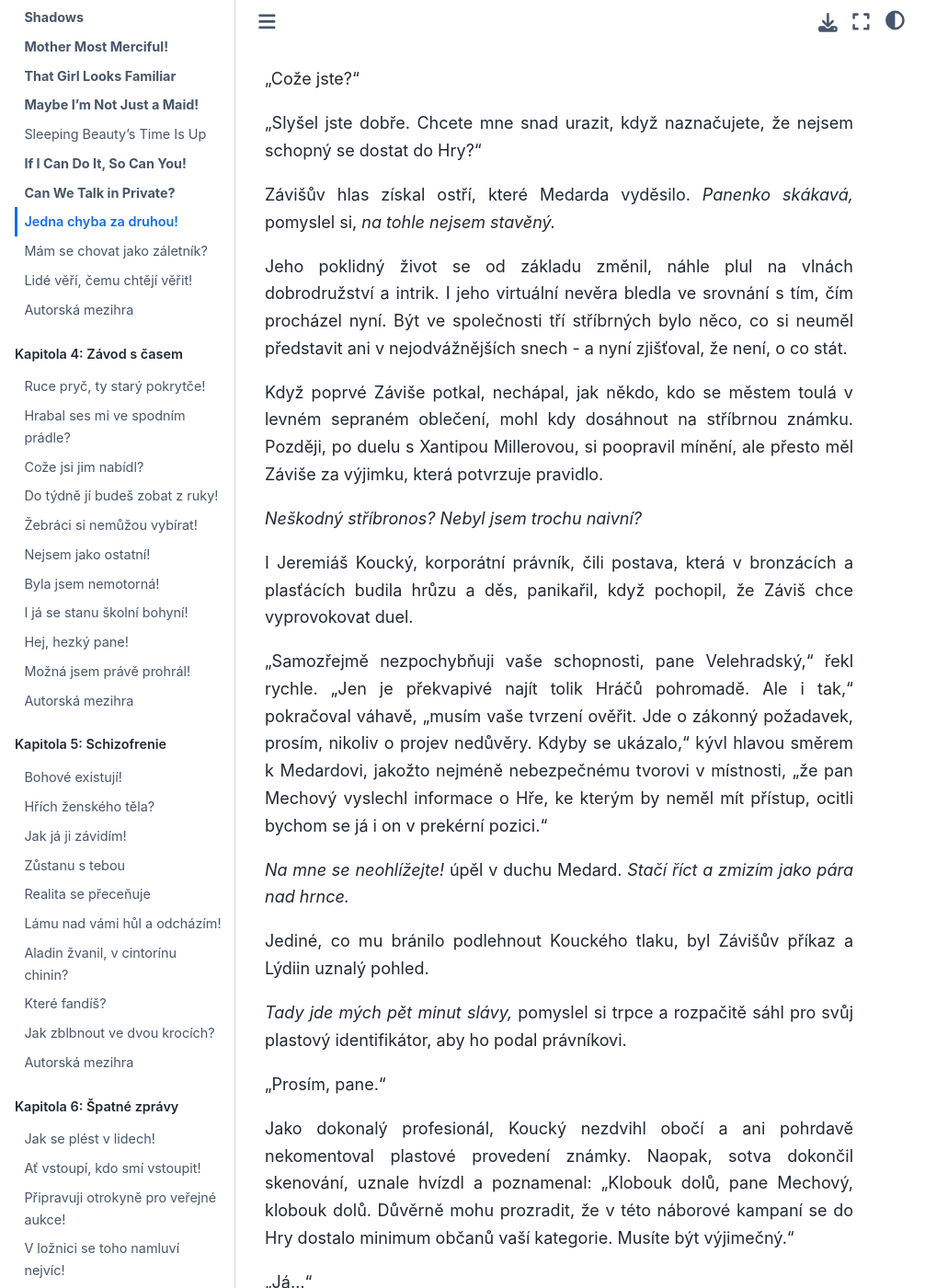
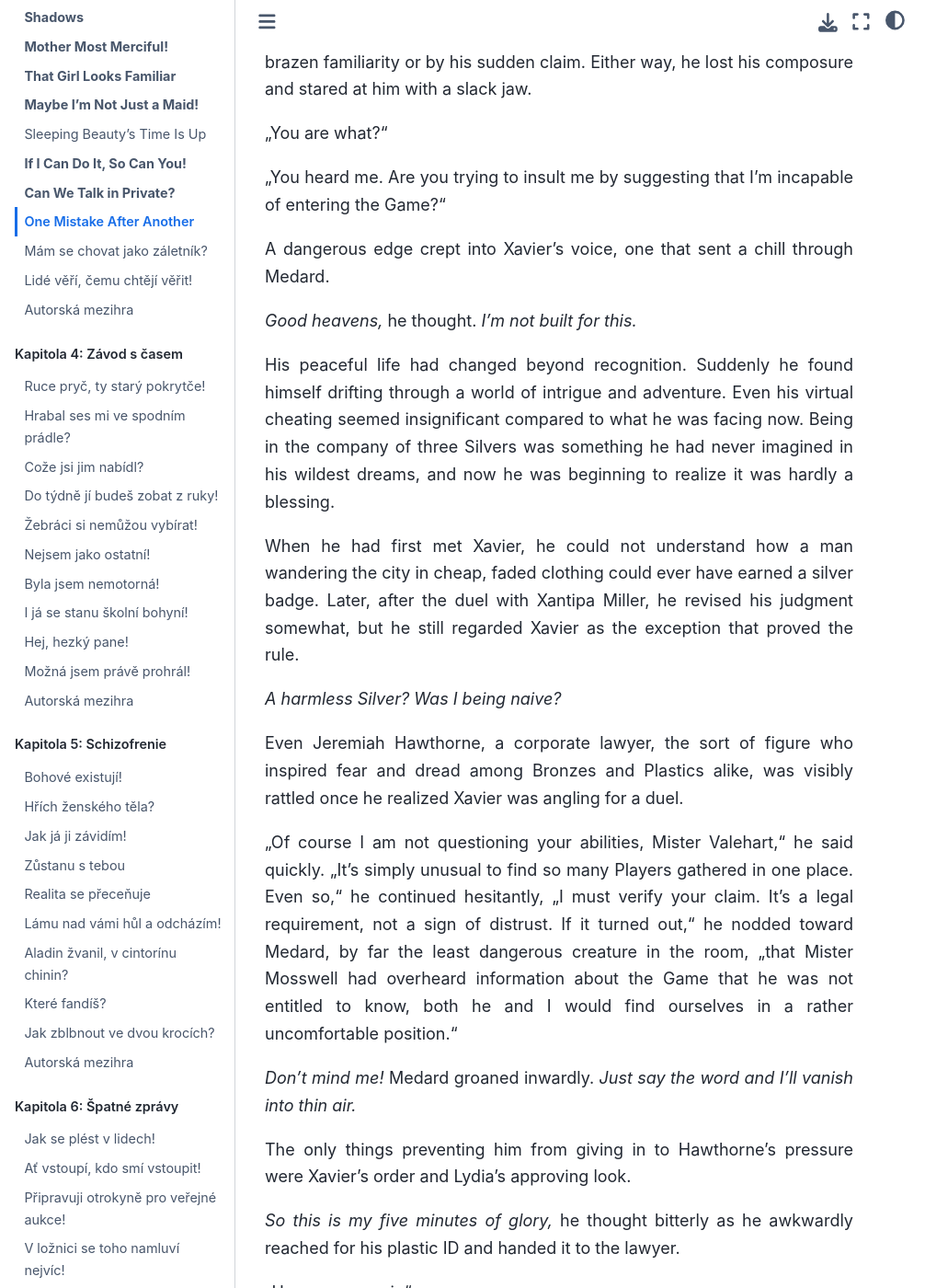
Before and after one commit to hanpari/sest-spolecniku, a Sphinx documentation site: the page built from source/sest_spolecniku/003-velke-dobrodruzstvi/08.md, in a window 1280 px wide and 1400 px high, scrolled down 512 px. Shown: the whole window at 92% size, without its empty margins (0-1031 px from the left). Built offline with Sphinx 7.4.7 and the Sphinx Book theme 1.1.4, drawn with Linux system fonts in a browser that asks for light colours; some of the changed text lies outside the part shown.

Commit message:
One mistake

```diff
--- a/source/sest_spolecniku/003-velke-dobrodruzstvi/08.md
+++ b/source/sest_spolecniku/003-velke-dobrodruzstvi/08.md
@@ -1,141 +1,169 @@
-# Jedna chyba za druhou!
+# One Mistake After Another
 
-"Nač ještě čekáte?"
+"What are you still waiting for?"
 
-Kouckého hlas vyjadřoval notnou dávku nadřazené netrpělivosti. Zdálo se ale, že nic nedokáže přimět Záviše a Medarda, aby opustili Lýdii.
+Hawthorne's voice carried a generous measure of superior impatience. Yet nothing seemed capable of persuading Xavier and Medard to leave Lydia's side.
 
-"Znovu opakuji," řekl důrazně Koucký, "že můj rozhovor se slečnou Lýdií podléhá utajení, které vyžaduje zákon o Hře. Skutečnost, že s vámi sdílím tuto informaci, vás může dostat do potíží."
+"Allow me to repeat myself," said Hawthorne firmly. "My conversation with Miss Lydia is protected by confidentiality under the Game Act. The fact that I am sharing this information with you could get you into serious trouble."
 
-"My vás nenutili se svěřovat," opáčil Záviš suše a pokračoval. "Ale klídek, kamaráde. Nevím, jak moc plavete vy v maléru, ale my tři jsme *bona fide* Hráči. Klidně si pusťte pusu na špacír."
+"We never forced you to share anything," Xavier replied dryly. Then he added, "Easy there, mate. I don't know how deep you're swimming in hot water, but the three of us are *bona fide* Players. Feel free to speak your mind."
 
-Těžko soudit, zda Kouckého ohromila více Závišovo pepická důvěrnost nebo jeho nenadálé tvrzení. V každém případě ztratil sebeovládání a zůstal zírat s pokleslou čelistí.
+It was hard to tell whether Hawthorne was more shocked by Xavier's brazen familiarity or by his sudden claim. Either way, he lost his composure and stared at him with a slack jaw.
 
-"Cože jste?"
+"You are what?"
 
-"Slyšel jste dobře. Chcete mne snad urazit, když naznačujete, že nejsem schopný se dostat do Hry?"
+"You heard me. Are you trying to insult me by suggesting that I'm incapable of entering the Game?"
 
-Závišův hlas získal ostří, které Medarda vyděsilo. *Panenko skákavá,* pomyslel si, *na tohle nejsem stavěný.*
+A dangerous edge crept into Xavier's voice, one that sent a chill through Medard.
 
-Jeho poklidný život se od základu změnil, náhle plul na vlnách dobrodružství a intrik. I jeho virtuální nevěra bledla ve srovnání s tím, čím procházel nyní. Být ve společnosti tří stříbrných bylo něco, co si neuměl představit ani v nejodvážnějších snech - a nyní zjišťoval, že není, o co stát.
+*Good heavens,* he thought. *I'm not built for this.*
 
-Když poprvé Záviše potkal, nechápal, jak někdo, kdo se městem toulá v levném sepraném oblečení, mohl kdy dosáhnout na stříbrnou známku. Později, po duelu s Xantipou Millerovou, si poopravil mínění, ale přesto měl Záviše za výjimku, která potvrzuje pravidlo.
+His peaceful life had changed beyond recognition. Suddenly he found himself drifting through a world of intrigue and adventure. Even his virtual cheating seemed insignificant compared to what he was facing now. Being in the company of three Silvers was something he had never imagined in his wildest dreams, and now he was beginning to realize it was hardly a blessing.
 
-*Neškodný stříbronos? Nebyl jsem trochu naivní?*
+When he had first met Xavier, he could not understand how a man wandering the city in cheap, faded clothing could ever have earned a silver badge. Later, after the duel with Xantipa Miller, he revised his judgment somewhat, but he still regarded Xavier as the exception that proved the rule.
 
-I Jeremiáš Koucký, korporátní právník, čili postava, která v bronzácích a plasťácích budila hrůzu a děs, panikařil, když pochopil, že Záviš chce vyprovokovat duel.
+*A harmless Silver? Was I being naive?*
 
-"Samozřejmě nezpochybňuji vaše schopnosti, pane Velehradský," řekl rychle. "Jen je překvapivé najít tolik Hráčů pohromadě. Ale i tak," pokračoval váhavě, "musím vaše tvrzení ověřit. Jde o zákonný požadavek, prosím, nikoliv o projev nedůvěry. Kdyby se ukázalo," kývl hlavou směrem k Medardovi, jakožto nejméně nebezpečnému tvorovi v místnosti, "že pan Mechový vyslechl informace o Hře, ke kterým by neměl mít přístup, ocitli bychom se já i on v prekérní pozici."
+Even Jeremiah Hawthorne, a corporate lawyer, the sort of figure who inspired fear and dread among Bronzes and Plastics alike, was visibly rattled once he realized Xavier was angling for a duel.
 
-*Na mne se neohlížejte!* úpěl v duchu Medard. *Stačí říct a zmizím jako pára nad hrnce.*
+"Of course I am not questioning your abilities, Mister Valehart," he said quickly. "It's simply unusual to find so many Players gathered in one place. Even so," he continued hesitantly, "I must verify your claim. It's a legal requirement, not a sign of distrust. If it turned out," he nodded toward Medard, by far the least dangerous creature in the room, "that Mister Mosswell had overheard information about the Game that he was not entitled to know, both he and I would find ourselves in a rather uncomfortable position."
 
-Jediné, co mu bránilo podlehnout Kouckého tlaku, byl Závišův příkaz a Lýdiin uznalý pohled.
+*Don't mind me!* Medard groaned inwardly. *Just say the word and I'll vanish into thin air.*
 
-*Tady jde mých pět minut slávy,* pomyslel si trpce a rozpačitě sáhl pro svůj plastový identifikátor, aby ho podal právníkovi.
+The only things preventing him from giving in to Hawthorne's pressure were Xavier's order and Lydia's approving look.
 
-"Prosím, pane."
+*So this is my five minutes of glory,* he thought bitterly as he awkwardly reached for his plastic ID and handed it to the lawyer.
 
-Jako dokonalý profesionál, Koucký nezdvihl obočí a ani pohrdavě nekomentoval plastové provedení známky. Naopak, sotva dokončil skenování, uznale hvízdl a poznamenal: "Klobouk dolů, pane Mechový, klobouk dolů. Důvěrně mohu prozradit, že v této náborové kampaní se do Hry dostalo minimum občanů vaší kategorie. Musíte být výjimečný."
+"Here you are, sir."
 
-"Já…"
+A consummate professional, Hawthorne neither raised an eyebrow nor made any disparaging remark about the badge's plastic material. On the contrary, the moment he finished scanning it, he gave an appreciative whistle.
 
-Medard si zahanbeně vzpomněl, jak utekl z Herního Centra a jak se hroutil v Závišově bytě.
+"My hat off to you, Mister Mosswell. My hat off indeed. Confidentially speaking, very few citizens of your category made it into the Game during this recruitment campaign. You must be exceptional."
 
-"Přirozeně, že je výjimečný," ozvala se chladně Lýdie a sundala svoji známku z krku. "Nebo si myslíš, že sbírám náhodné plasťáky na ulici?"
+"I..."
 
-*To zabolelo,* pomyslel si Medard. *Kolem a kolem, nejsem opravdu nic víc než náhodný plasťák sebraný na ulici.*
+Medard remembered with embarrassment how he had fled the Game Centre and broken down in Xavier's apartment.
 
-"Vždycky jsem uznával vaše schopnosti, slečno Lýdie," pospíšil si Koucký s odpovědí. "Prosím, tady máte svou známku. Váš otec bude nadšený, že jste uvnitř Hry. Ne všichni měli to štěstí."
+"Naturally he's exceptional," Lydia said coldly, removing her own badge from around her neck. "Or did you think I pick random Plastics off the street?"
 
-*Moje Laura vždycky říká, že nerozumím světu,* vzdechl si Medard. *A měla pravdu. Takový patolízal!*
+*That hurt,* Medard thought. *When all is said and done, I really am nothing more than a random Plastic picked up off the street.*
 
-Kdyby se ho někdo zeptal, kdo je v místnosti největší zvíře, byl by ukázal na právníka. Ukazovalo se ale, že ten zde stojí na nejnižší příčce. *Kdo je tahle Lýdie Krajcarová? Opravdu je to korporátní princezna?*
+"I have always respected your abilities, Miss Lydia," Hawthorne hurried to reply. "Please, here's your badge back. Your father will be delighted to hear you've entered the Game. Not everyone was so fortunate."
 
-Medard slýchával o korporátních dědicích jen nejhorší, ale Lýdie mu připadala obyčejná - možná kompetentní, ale nevystupující z řady.
+*Laura always says I don't understand the world,* Medard sighed inwardly. *And she was right. What a bootlicker.*
 
-"Tak," prohlásil Koucký. "Formality máme za sebou. Abych se zbytečně neopakoval, slečno Lýdie, nebudu naléhat na soukromý rozhovor."
+If someone had asked him who the biggest predator in the room was, he would have pointed to the lawyer. Yet it was becoming increasingly clear that Hawthorne stood at the very bottom of the hierarchy.
 
-"Děkuji, Jeremiáši."
+*Who exactly is Lydia Carver? Is she really a corporate princess?*
 
-"Ale musím podotknout, že se dotknu i rodinných záležitostí. Zvažte tedy, zda svým přátelům důvěřujete. Počítejte, že váš otec se dozví veškeré podrobnosti."
+Medard had only ever heard bad things about corporate heirs, yet Lydia seemed perfectly ordinary. Competent, certainly, but hardly larger than life.
 
-*Ano, prosím,* pomyslel si Medard odevzdaně. *Napráskejte mne zlatonosovi. Bude určitě rád, že se jeho dceruška zahazuje s plasťákem.*
+"Well then," Hawthorne declared. "The formalities are behind us. Rather than repeat myself, Miss Lydia, I shall not insist on a private conversation."
 
-Na druhou stranu, Záviše nechaly zastřené hrozby klidným. "Pokud jde o Hru," opáčil klidně, "naši skupinu zastupuji já. Rodinné záležitosti prosím vynechejte, nebo omezte na bezpečnou mez."
+"Thank you, Jeremiah."
 
-"Chcete říct, že s vámi jednám jako s právnickou osobou?"
+"However, I should point out that family matters are bound to arise. Consider carefully whether you trust your friends. You should assume your father will learn every detail."
 
-"*De facto*, ne *de iure*. Stojíme na začátku. Musíme uzavřít jednání, které se týkají dalších podílníků."
+*Yes, please,* Medard thought wearily. *Go ahead and report me to a Gold. I'm sure he'll be thrilled that his precious daughter is associating with a Plastic.*
 
-"Je to tak?" zeptal se Koucký Lýdie. Ta kývla, i když poněkud zaraženě.
+The veiled threat did little to disturb Xavier.
 
-*Další podílníci?* uvažoval Medard. *Já, Lýdie a kdo dál?" Vzpomněl si na Světlanu, Juraje a Gabrielu.*Copak chce dostat do Hry i ty děti? Zbláznil se?*
+"As far as the Game is concerned," he replied calmly, "I represent our group. Family matters should be omitted, or at least restricted to a safe minimum."
 
-"Velmi dobře," poznamenal Koucký obdivně. "Málokdo by reagoval tak rychle. O to jednodušší bude moje úloha. Slečno Lýdie, mohu  předpokládat, že se nevzdáte svého nástupnického práva v **Asfaltové-Cestovní**?"
+"Are you saying I should treat you as a legal entity?"
 
-"Jistěže ne," odpověděla Lýdie opatrně. "Záleží na podmínkách, které stanoví otec. Stále chce, aby jeho nástupce získal zlatý občanský status?"
+"*De facto*, not *de iure*. We're only at the beginning. Several agreements involving additional stakeholders still need to be concluded."
 
-"Na tom se nic nezměnilo."
+"Is that so?" Hawthorne asked Lydia.
 
-"Pak je mu těžké vyhovět. A ty to dobře víš, Jeremiáši. I kdyby mi otec svěřil jednu z našich poboček, nemám valnou naději."
+She nodded, though she appeared somewhat caught off guard.
 
-"Mladý pan Alfréd to dokázal."
+*Additional stakeholders?* Medard wondered. *Me, Lydia, and who else?*
 
-"Otec vždycky tvrdí, že stát se zlatonosem je těžké, zůstat jím ještě těžší. Blíží se uzávěrka. Jaké myslíš, že bude skóre po ní?"
+He remembered Svetlana, Gregori, and Gabrielle.
 
-"Vyhlídky nejsou optimistické," připustil Koucký. "Ale tady přichází vaše šance, slečno Lýdie."
+*Surely he doesn't plan to drag those kids into the Game as well. Has he lost his mind?*
 
-"Mluvíme o Hře?"
+"Very good," Hawthorne remarked admiringly. "Few people would have reacted so quickly. That will make my task much easier. Miss Lydia, may I assume you have no intention of giving up your inheritance rights in **Asphalt Travel**?"
 
-"Vidím, že si rozumíme."
+"Of course not," Lydia replied cautiously. "That depends on the conditions Father sets. Does he still insist that his successor attain Gold citizenship status?"
 
-"Ale proč?"
+"That hasn't changed."
 
-"Protože Hra je příležitost. Nesmíte se zlobit, že nepovím víc, ale zaplatili jsme nekřesťanskou sumu za informace, které nejsou veřejné. Jestliže trváte na vstupu do Hry se svými společníky, nemůžu je sdílet."
+"Then he's asking for something exceedingly difficult, and you know it, Jeremiah. Even if Father entrusted me with one of our branches, my chances would be slim."
 
-"Je-li to tak, jak mám soutěžit o korporátní podíl? Do společnosti s panem Velehradským, Mechovým, a, ehm, dalšími hodlám vstoupit jako soukromá osoba."
+"Young Master Alfred managed it."
 
-"To není nezbytně špatný nápad," usmál se Koucký. "Jedinou výhodu, kterou mají ostatní proti vám, jsou právě ty informace. Ale jsem si jistý, že pan Velehradský najde způsob, jak informační embargo obejít."
+"Father always says that becoming a Gold is difficult, but remaining one is harder. The deadline is approaching. What do you think the scores will look like afterward?"
 
-Když se Lýdie podívala zvědavě na Záviše, ten mlčky přikývl, sebejistý do takové míry, že Medarda zamrazilo. *Neříkejte mi, že jsem se stal součástí většího plánu,* pomyslel si. *Dostal mne Záviš do pasti, když mi daroval ty peníze? Mám vůbec možnost vystoupit?*
+"The outlook isn't particularly optimistic," Hawthorne admitted. "But that is precisely where your opportunity lies, Miss Lydia."
 
-"Povězte nám, co můžete, pane Koucký," ozval se Záviš. "Nikdo mne nikdy neobvinil z nevděku. A pokud nevěříte mně, pak můžete věřit Lýdii."
+"We're talking about the Game?"
 
-"Za normálních okolností ano. Ale pokud jde o vás, musím být ostražitý. Nic osobního, prosím. Ale vaše profese mne přivádí do rozpaků. Můžete mít dát písemnou záruku, že **Asfaltová-Cestovní** není váš cíl?"
+"I see we understand each other."
 
-Záviš ale nepospíchal s odpovědí. I Lydie se na něj zmateně podívala. *Cíl? Profese?* pomyslel si Medard. *Nikdy jsem se nezeptal, čím se Záviš živí.  Jedna chyba za druhou.*
+"But why?"
 
-"Mohu se zaručit, že proti vaší korporaci nepodnikám žádné akce," řekl Záviš rozvážně. "Ale ve chvíli, kdy ohrozíte mé zájmy, včetně zájmů či zdraví mých společníků, se situace mění."
+"Because the Game is an opportunity. Please don't take offense when I refuse to elaborate, but we paid an ungodly sum for information that isn't public. If you insist on entering the Game alongside your companions, I cannot share it."
 
-"To bych mohl přijmout," přikývl právník s úlevou.
+"If that's the case, how am I supposed to compete for a corporate stake? I intend to enter into partnership with Mister Valehart, Mister Mosswell, and, ahem, the others as a private individual."
 
-Medard si všiml, že jednání, které původně mělo být o Lýdii Krajcarové, se změnilo v dohodu mezi dvěma právními entitami, z nichž jedna zastupovala i jeho maličkost. *Čeho či v čem jsem podílník?*
+"That may not be such a bad idea," Hawthorne said with a smile. "The only advantage your rivals possess is that information. But I'm quite certain Mister Valehart will find a way around the information embargo."
 
-*Stal jsem se součástí něčeho, ani nevím čeho,* pokračoval bojácně. *Ráno jsem váhal nad propastí a najednou padám, aniž bych věděl proč a jak.*
+When Lydia looked curiously at Xavier, he merely nodded. The confidence in that gesture was so absolute that it sent a chill down Medard's spine.
 
-"Počkejte!" vykřikl prudce.
+*Don't tell me I've become part of some grander scheme,* he thought. *Did Xavier trap me the moment he gave me that money? Do I even have the option of walking away?*
 
-"Ano, Medarde?" optal se klidně Záviš.
+"Tell us what you can, Mister Hawthorne," said Xavier. "No one has ever accused me of ingratitude. And if you don't trust me, surely you can trust Lydia."
 
-*Mám právo na otázky,* pomyslel si Medard. *Mám právo odmítnout. Mám právo na připomínky. Nesmím mlčet!*
+"Under normal circumstances, yes. But where you're concerned, caution is warranted. Nothing personal, of course. But your profession makes me uneasy. Can you provide a written guarantee that **Asphalt Travel** is not your objective?"
 
-"Počkejte," zopakoval a náhle si uvědomil, že neví, jak dál. *Protestovat? Proti čemu? Že jsem dostal šanci změnit svůj zpackaný život?*
+Xavier did not hurry to answer. Even Lydia looked at him in confusion.
 
-Přešel tedy k velkému francouzskému oknu, do kterého se opíralo polední slunce, a otevřel ho dokořán. "Mnohem lepší," pochválil se, aby zakryl nesmyslnost svého snažení. "Prosím, pokračujte."
+*Objective? Profession?* Medard thought. *I've never actually asked what Xavier does for a living. One mistake after another.*
 
-"Děkuji, Medarde," ozvala se Lýdie a chápavě na něj kývla. "Také mi začínalo být horko."
+"I can assure you that I am taking no action against your corporation," Xavier said thoughtfully. "However, the moment you threaten my interests, including the interests or wellbeing of my associates, the situation changes."
 
-Až do té chvíle všichni stáli. Nyní je Lýdie zavedla do zasedací místnosti, kde se posadili ke skleněnému jednacímu stolu. Byla to podlouhlá místnost, zdobená úspěchy ústavu a jmény spolupracujících akademiků.
+"I could live with that," the lawyer replied with visible relief.
 
-"Pokud jde o Hru," Koucký spokojeně uložil podepsanou smlouvu a poslal Závišovi kopii, "jistě je nám všem jasné, že nejde o žádné virtuální radovánky."
+Medard noticed that a discussion which had originally been about Lydia Carver had somehow evolved into an agreement between two legal entities, one of which apparently represented him as well.
 
-"Naprosto," ucedila Lydie a mrkla na Medarda, který se začervenal.
+*What exactly am I a stakeholder in?*
 
-"Nejde o nic pro slabé povahy," dodal Koucký a nalil si minerálku. Medard si všiml, že se mu klepe ruka.
+*I've become part of something without even knowing what it is,* he continued uneasily. *This morning I was hesitating at the edge of an abyss, and now I'm falling without knowing why or how.*
 
-"Vy jste také ve Hře?" vyhrkl.
+"Wait!" he blurted out.
 
-"Bohužel… Chci říct bohudík," opravil se právník se slabým úsměvem. "Jinak bych s vámi nemohl vést tento rozhovor. Skutečně vás obdivuji, pane Mechový. Někteří se nervově zhroutili po prvním návštěvě, ale vy… Bez urážky, ale člověk nechápe, jak jste mohl skončit jako plasťák. Muž s vaším potenciálem."
+"Yes, my friend?" Xavier asked calmly.
 
-*Nervově zhroutil? Mluví snad o sobě? Klepe se jako osika, sotva o tom začal,* napadlo Medarda, když pochopil, že se nestal obětí nejapné ironie. *Co přesně se ve Hře lidem děje? Určitě nejde jen o manželskou nevěru.*
+*I have the right to ask questions,* Medard thought. *I have the right to refuse. I have the right to object. I mustn't stay silent!*
 
-Najednou si připadal jako podvodník a chápal, proč Lýdie Krajcarová jeho zkušenost odbyla tak stroze.
+"Wait," he repeated, only to realize he had no idea how to continue.
+
+*Protest? Against what? Against being given a chance to fix the mess I've made of my life?*
+
+Instead, he walked over to the large French window bathed in the midday sun and threw it wide open.
+
+"Much better," he declared, congratulating himself in an effort to disguise the absurdity of what he had just done. "Please, go on."
+
+"Thank you, Medard," Lydia said, giving him a knowing nod. "I was beginning to feel warm myself."
+
+Until then, everyone had remained standing. Now Lydia led them into a conference room, where they took seats around a glass meeting table. The room was long and elegant, decorated with the institute's achievements and the names of its academic collaborators.
+
+"As for the Game," Hawthorne said, filing away the signed contract and sending a copy to Xavier, "I believe it's obvious to all of us that we're not dealing with some virtual pastime."
+
+"Absolutely," Lydia drawled, winking at Medard, who immediately blushed.
+
+"It's nothing for the faint-hearted," Hawthorne added, pouring himself a glass of mineral water.
+
+Medard noticed that his hand was trembling.
+
+"You're in the Game as well?" he blurted out.
+
+"Unfortunately... I mean fortunately," the lawyer corrected himself with a faint smile. "Otherwise, I wouldn't be able to have this conversation with you. I truly admire you, Mister Mosswell. Some people suffered nervous breakdowns after their first visit, but you... No offense intended, but it's difficult to understand how a man with your potential ended up as a Plastic."
+
+*A nervous breakdown? Is he talking about himself? He's shaking like a leaf just from discussing it,* Medard realized when it became clear that this was no clumsy attempt at irony. *What exactly happens to people in the Game? Surely it can't be limited to mere adultery.*
+
+Suddenly he felt like an imposter, and for the first time he understood why Lydia Carver had dismissed his experience so curtly.
+
+*Am I screwed?*
```
